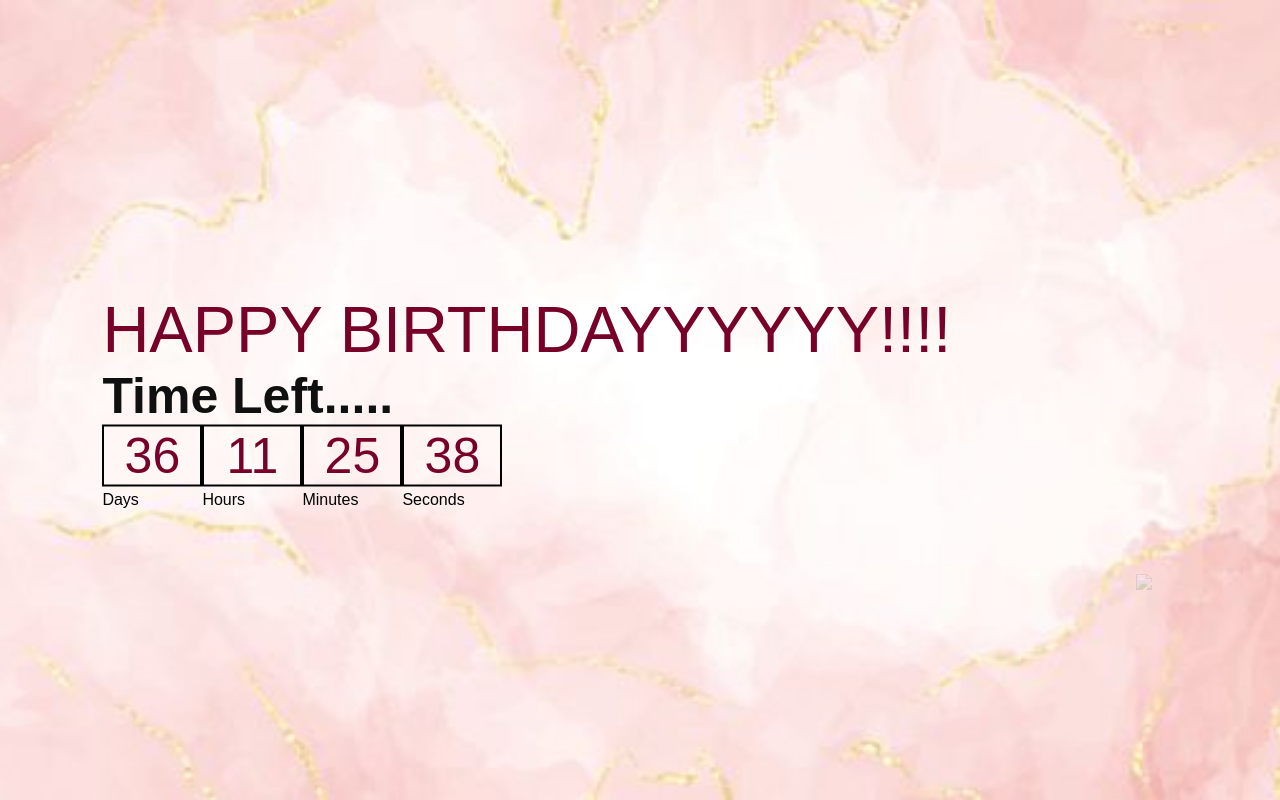
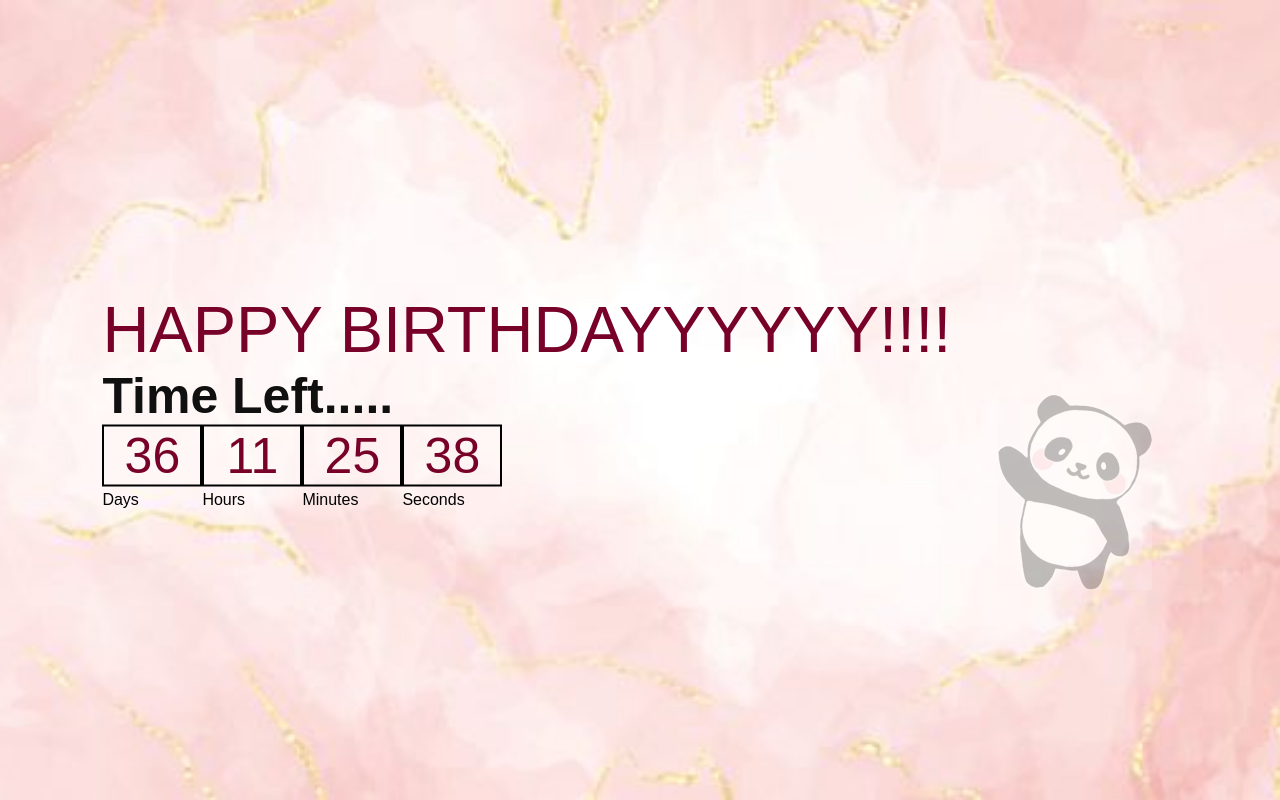
Before and after one commit to Shubhi387/birthday, a plain HTML site: page index.html in a window 1280 px wide. Drawn offline with Linux system fonts and the light colour scheme; the site is published under a folder, as on GitHub Pages, so addresses that start at the root find nothing.

Commit message:
Update index.html

```diff
--- a/index.html
+++ b/index.html
@@ -30,7 +30,7 @@
             </div>
         </div>
     </div>
-    <img src="/images/panda.jpg" class="panda">
+    <img src="./images/panda.jpg" class="panda">
    </div>
    <script>
     var CountdownDate = new Date("Aug 15, 2024 00:00:00").getTime();
```
